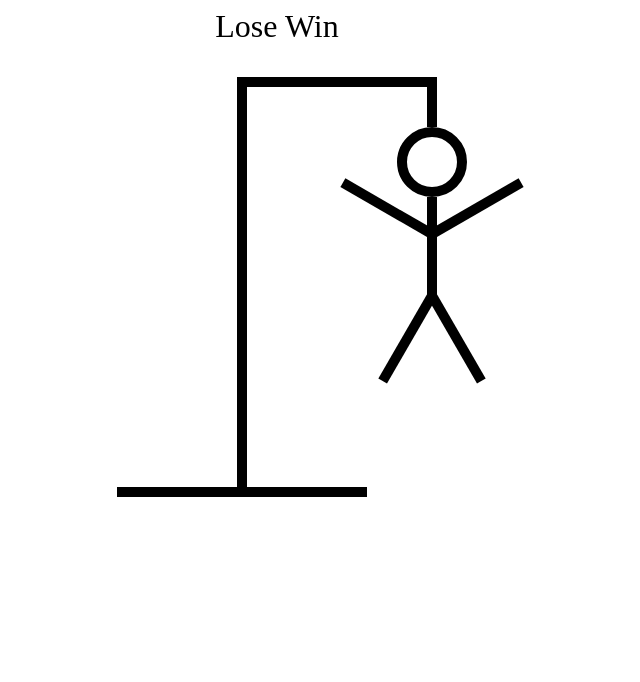
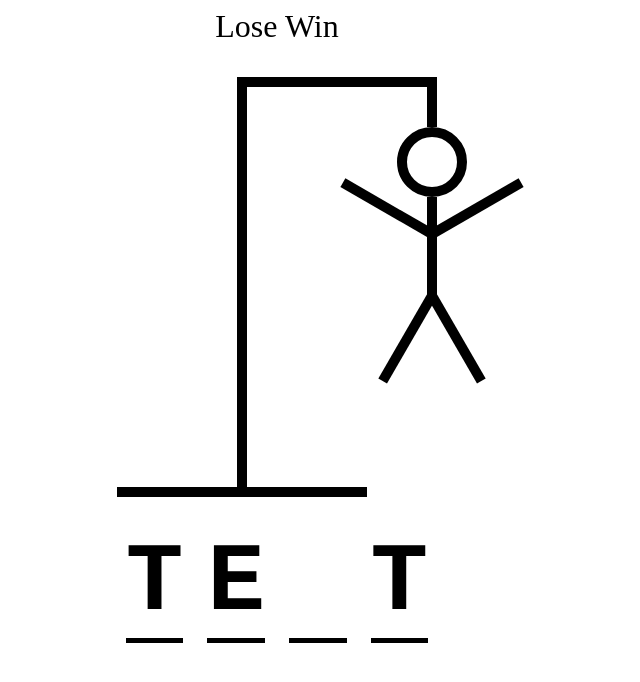
Before and after one commit to eggs-benny/hangman-react-ts, a React (Vite) app: page / in a window 1280 px wide. Shown: the top 682 px of the page, without its empty margins (363-1003 px from the left). Built offline with nearby package versions, Linux system fonts and the light colour scheme.

Commit message:
Hangman word built

```diff
--- a/src/HangmanWord.tsx
+++ b/src/HangmanWord.tsx
@@ -1,3 +1,28 @@
 export function HangmanWord() {
-
+  const word = 'test';
+  const guessedLetters = ['t', 'e'];
+  return (
+    <div
+      style={{
+        display: 'flex',
+        gap: '.25em',
+        fontSize: '6rem',
+        fontWeight: 'bold',
+        textTransform: 'uppercase',
+        fontFamily: 'monospace'
+      }}
+    >
+      {word.split('').map((letter, index) => (
+        <span style={{ borderBottom: '.1ex solid black' }}>
+          <span
+            style={{
+              visibility: guessedLetters.includes(letter) ? 'visible' : 'hidden'
+            }}
+          >
+            {letter}
+          </span>
+        </span>
+      ))}
+    </div>
+  );
 }
```
